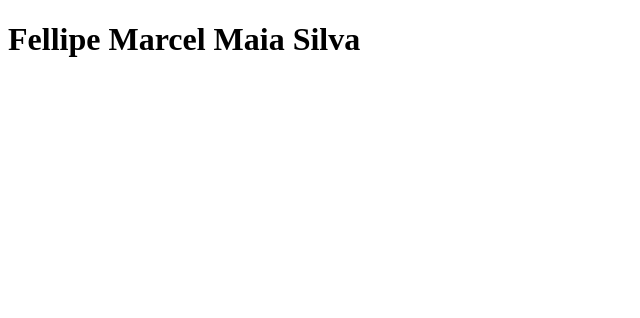
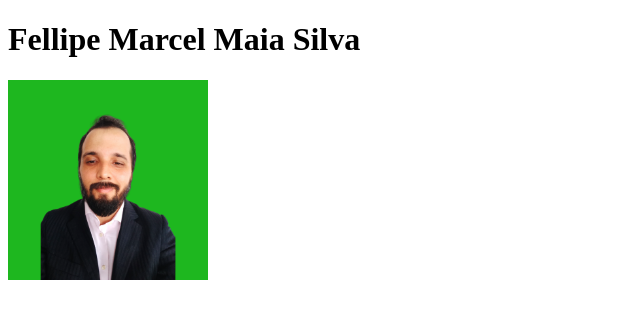
Before and after one commit to fellipemarcel/fellipemarcel.github.io, a plain HTML site: page index.html in a window 1280 px wide. Shown: the whole page, without its empty margins (0-640 px from the left). Drawn offline with Linux system fonts and the light colour scheme.

Commit message:
Foto de perfil adicionada ao index

```diff
--- a/index.html
+++ b/index.html
@@ -8,5 +8,6 @@
 </head>
 <body>
     <h1>Fellipe Marcel Maia Silva</h1>
+    <img src="pic.png" alt="Foto de perfil de Fellipe" width="200px">
 </body>
 </html>
```
Also changed, not shown: pic.png (added).
